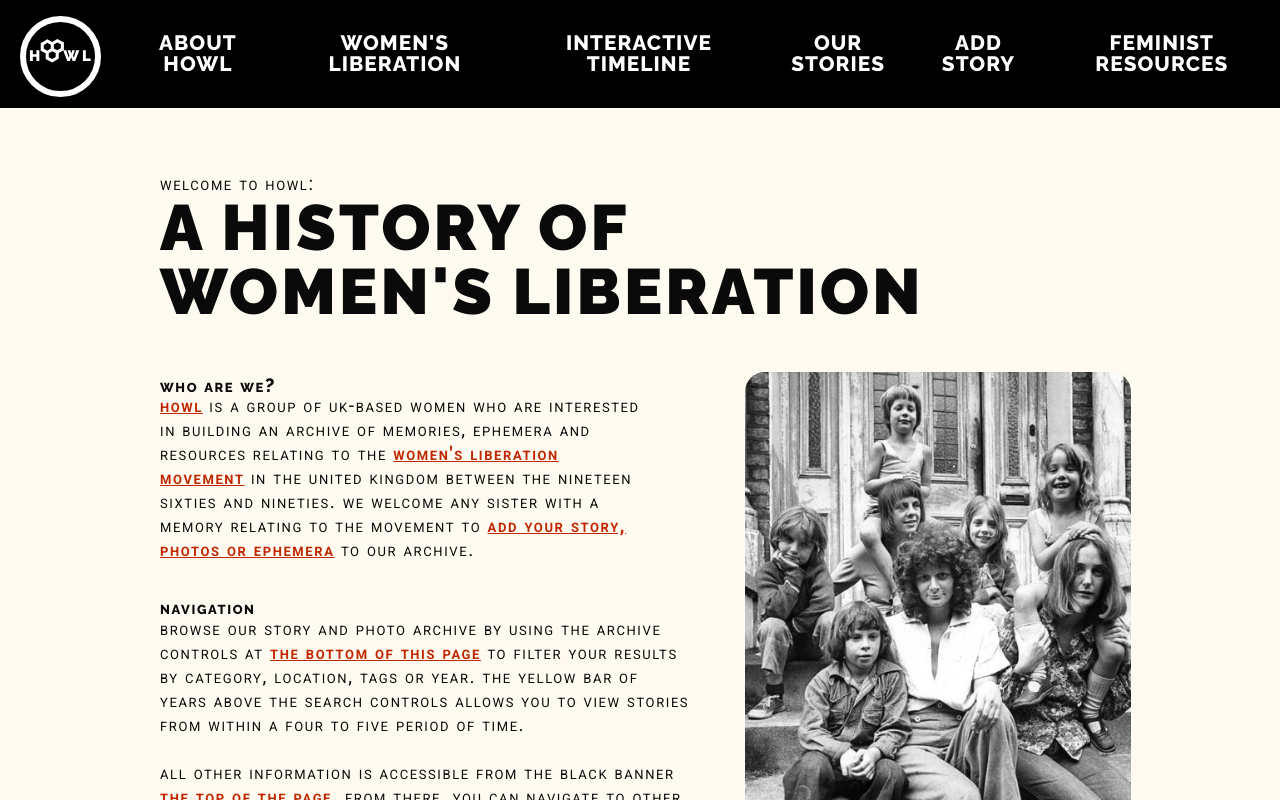
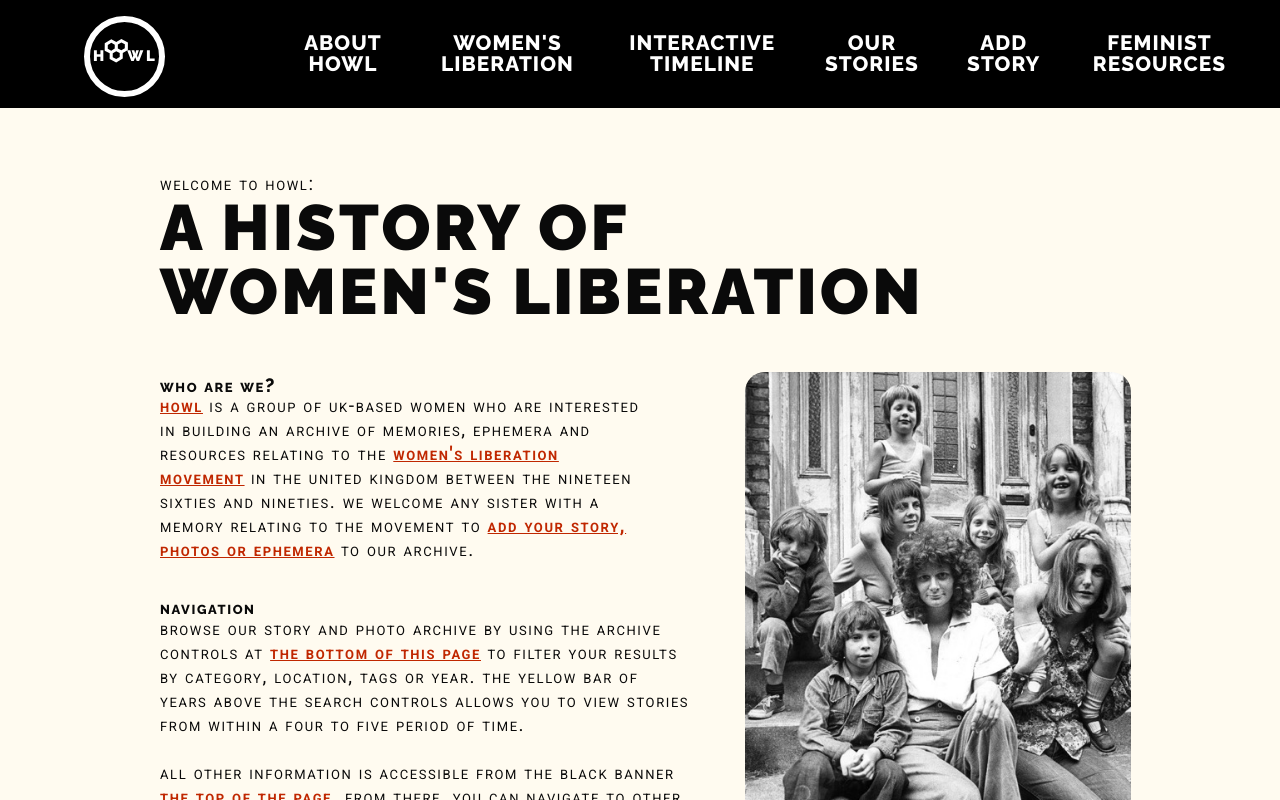
Before and after one commit to founders-programme-2/howl, a React (Create React App) app in the folder client/: page / in a window 1280 px wide. Shown: the top 800 px of the page. Built offline with nearby package versions, Linux system fonts and the light colour scheme; what react-a11y would draw is missing.

Commit message:
Update spaces between titles #218

```diff
--- a/client/src/Components/Common/Header/Header.style.js
+++ b/client/src/Components/Common/Header/Header.style.js
@@ -19,7 +19,7 @@ export const NavList = styled.ul`
   list-style: none;
   display: flex;
   flex-flow: row nowrap;
-  margin: auto;
+  margin: auto 2% auto 2%;
   padding: 0;
 
   @media (max-width: ${LRG}) {
@@ -34,7 +34,7 @@ export const NavList = styled.ul`
 
 export const NavLi = styled.li`
   text-align: center;
-  padding: 0.5rem;
+  padding: 1.5rem;
 `;
 
 export const NavLink = styled(Link)`
@@ -75,7 +75,15 @@ export const NavBtn = styled.button`
 
 // Had to wrap button/logo in a div in order for the margin to work. Fragments did not work.
 export const CntrdWrapper = styled.div`
-  margin: auto;
+  margin: auto 5% auto 5%;
+
+  @media (max-width: ${LRG}) {
+    margin: auto;
+  }
+
+  @media (max-width: ${SML}) {
+    margin: auto;
+  }
 `;
 
 export const Sa = styled.a`
```
